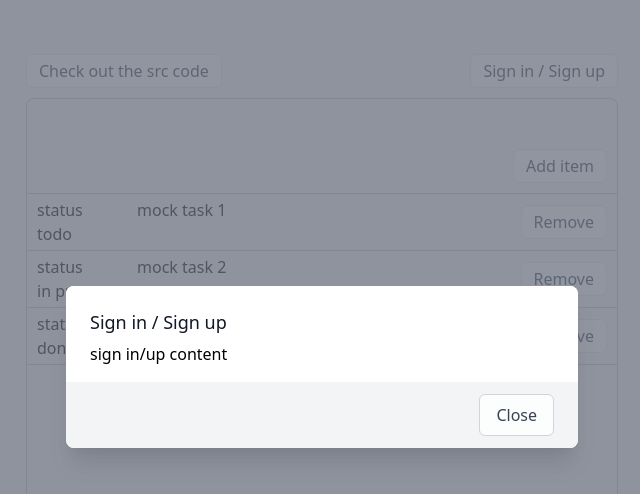
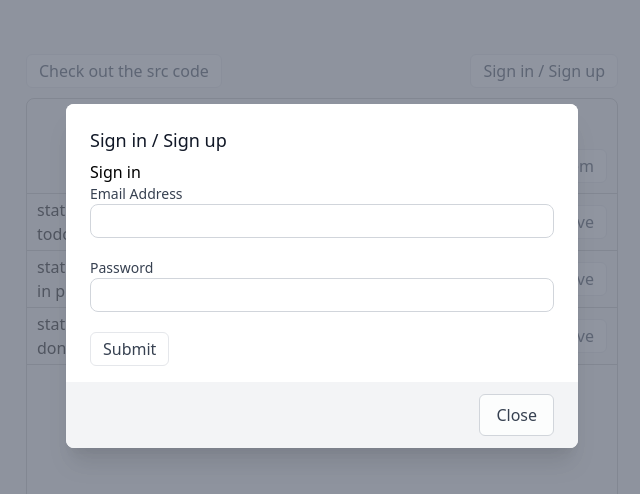
Before and after one commit to H36615/todo-ls-frontend, a React (Create React App) app: page / in a window 1280 px wide. Both pictures are taken after a click on the button "Sign in / Sign up". Shown: the top 494 px of the page, without its empty margins (318-958 px from the left). Built offline with nearby package versions, Linux system fonts and the light colour scheme.

Commit message:
Add sign in form fields

```diff
--- a/src/features/SignInOrUpModal/SignInOrUpModal.tsx
+++ b/src/features/SignInOrUpModal/SignInOrUpModal.tsx
@@ -1,19 +1,74 @@
 import React from "react";
 import Modal from "../../common/Modal/Modal";
 import "./SignInOrUpModal.css";
+import { Formik, Form } from "formik";
+import Input from "../../common/Input/Input";
+import Button from "../../common/Button/Button";
 
 interface LoginModalProps {
 	modalOpen: boolean,
 	onCloseModal: () => void,
 }
 
+interface FormFields {
+	email: string,
+	password: string,
+}
+
+/** Create errors object if validation fails. */
+function validateFields(fields: FormFields) {
+	let errors = {};
+	if (!fields.email)
+		errors = { ...errors, email: "Required" };
+	else if (!/^[A-Z0-9._%+-]+@[A-Z0-9.-]+\.[A-Z]{2,}$/i.test(fields.email))
+		errors = { ...errors, email: "Invalid email address" };
+
+	if (!fields.password)
+		errors = { ...errors, password: "Required" };
+	else if (fields.password.length < 6)
+		errors = { ...errors, password: "Password must be at least 6 characters long" };
+	else if (fields.password.length > 512)
+		errors = { ...errors, password: "Password must be less than 512 characters long" };
+
+	return errors;
+}
+
 export default function SignInOrUpModal(props: LoginModalProps): JSX.Element {
 	return (
-		<div className="LoginModal">
+		<div className="SignInOrUpModal">
 			<Modal modalOpen={props.modalOpen} header="Sign in / Sign up"
 				onCloseModal={props.onCloseModal}>
-				<div>sign in/up content</div>
+
+				<div>Sign in</div>
+
+				<Formik
+					initialValues={{ email: "", password: "" } as FormFields}
+					validate={(values: FormFields) => validateFields(values)}
+					onSubmit={(values: FormFields, { setSubmitting }) => {
+						setTimeout(() => {
+							console.log("submitting with ", values);
+							setSubmitting(false);
+						}, 1000);
+					}}>
+					{({ isSubmitting, isValid }) => (
+						<Form>
+							<Input label="Email Address"
+								name="email"
+								type="email"
+								placeholder="" />
+
+							<Input label="Password"
+								name="password" />
+
+							<Button onClick={undefined}
+								disabled={isSubmitting || !isValid}
+								type="submit">
+								Submit
+							</Button>
+						</Form>
+					)}
+				</Formik>
 			</Modal>
-		</div>
+		</div >
 	);
 }
```
